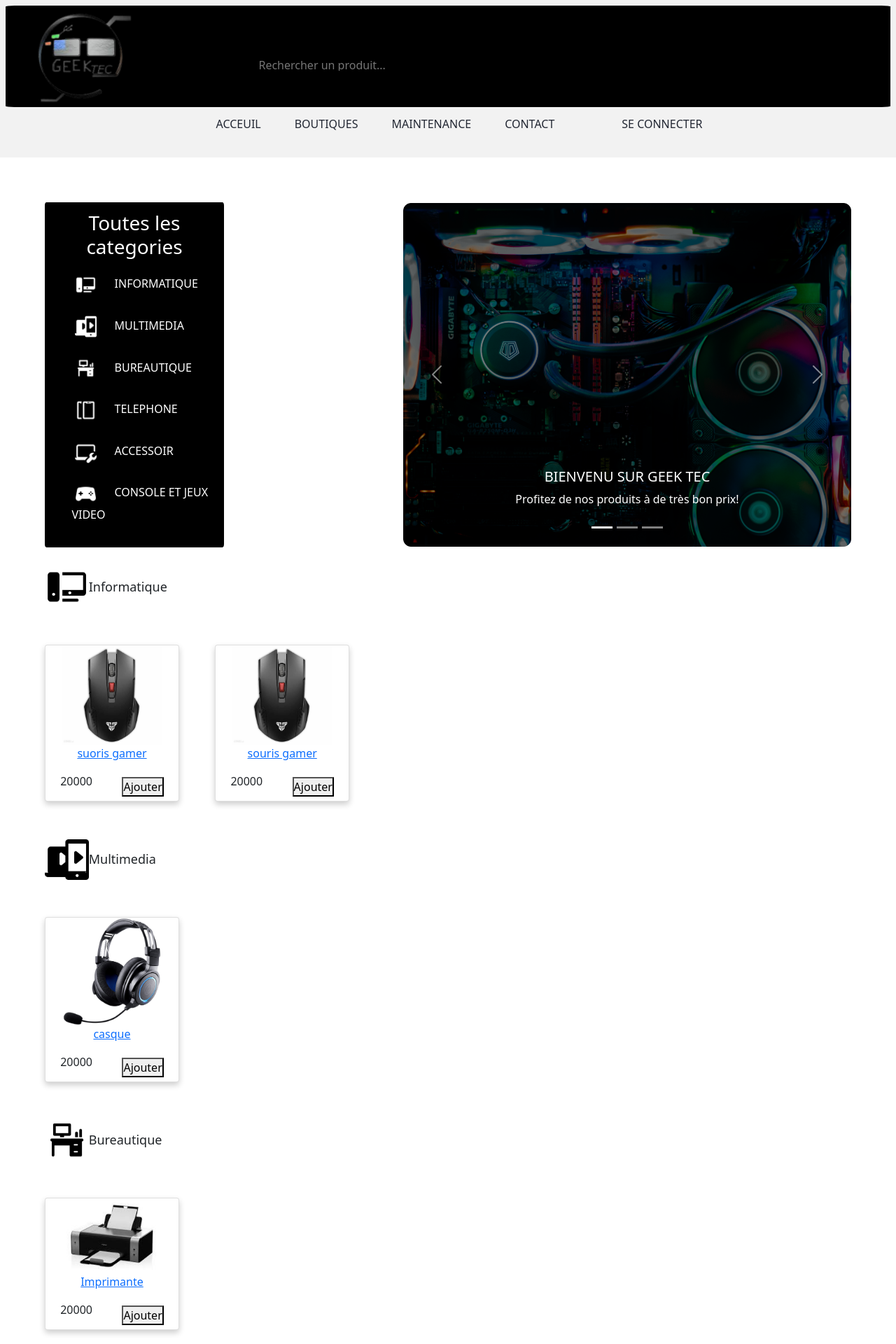
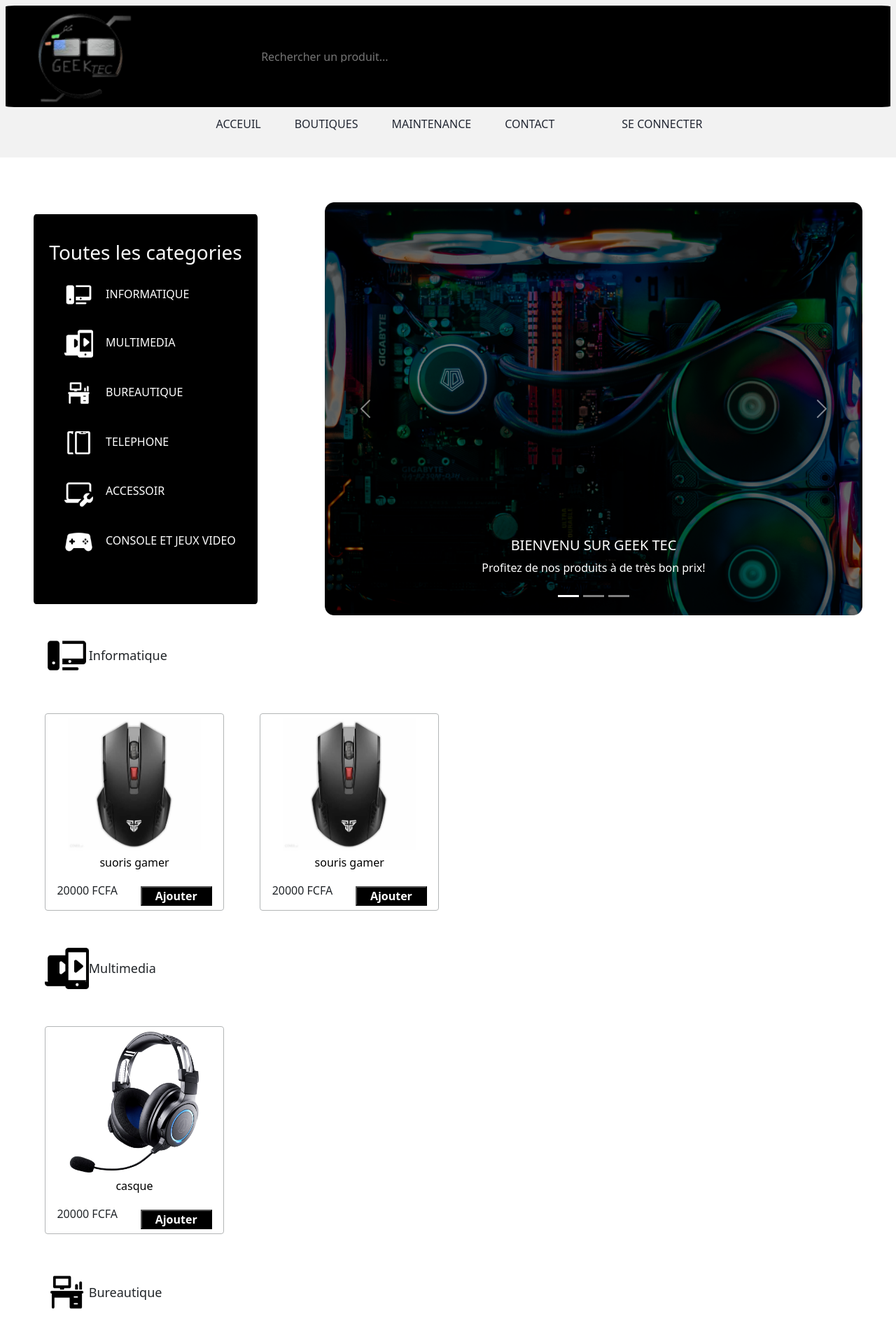
Before and after one commit to Dar-rius/ecommerce, a Django app: page /home/ in a window 1280 px wide. Shown: the top 1920 px of the page at 70% size. Run offline with Django 4.2, Linux system fonts and the light colour scheme; data comes from the database, SQL or seed files in the repository; both versions use the stored data as it was after the commit.

Commit message:
update page home

```diff
--- a/geektech/static/style/index.css
+++ b/geektech/static/style/index.css
@@ -9,10 +9,11 @@
 
 nav{
     background-color: black;
-    width: 20%;
+    width: 25%;
     border-radius: 1%;
     padding: 0.5%;
-    padding-top: 1%;
+    padding-top: 3%;
+    padding-bottom: 3%;
 }
 
 h3{
@@ -21,8 +22,11 @@ h3{
 }
 
 #carouselExampleCaptions{
-    width: 50%;
-    margin-left: 10%;
+    width: 60%;
+}
+
+#image{
+    width: 75%;
 }
 
 ul a{
@@ -33,7 +37,7 @@ ul a{
   }
 
 nav img{
-    margin-right: 10%;
+    margin-right: 5%;
     margin-left: 2%;
     width: 15%;
 }
@@ -53,15 +57,17 @@ nav img{
 }
 
 .card{
-    box-shadow: 0 4px 8px 0 rgba(0,0,0,0.2);
     transition: 0.3s;
-    width: 15%;
+    width: 20%;
     text-align: center;
     margin: 2%;
+    border: 1px solid #B3B6B7;
 }
 
 .card img{
     width: 75%;
+    margin-bottom: 2%;
+    margin-top: 2%;
 }
 
 .bas{
@@ -80,4 +86,16 @@ nav img{
     align-items: center;
 }
 
+.card a{
+    text-decoration: none;
+    color: black;
+}
+
+button{
+    background-color: black;
+    color: white;
+    width: 40%;
+    font-weight: 600;
+}
+
 /* END HOME */
--- a/geektech/templates/page/home.html
+++ b/geektech/templates/page/home.html
@@ -91,7 +91,7 @@
                                 <p>{{produit.nom_produit}}</p>
                             </a>
                             <div class="bas">
-                                <p>{{produit.prix_produit}}</p>
+                                <p>{{produit.prix_produit}}  FCFA</p>
                                 <button>Ajouter</button>
                             </div>
                         </div>
@@ -112,7 +112,7 @@
                                 <p>{{produit.nom_produit}}</p>
                             </a>
                             <div class="bas">
-                                <p>{{produit.prix_produit}}</p>
+                                <p>{{produit.prix_produit}}  FCFA</p>
                                 <button>Ajouter</button>
                             </div>
                         </div>
@@ -130,10 +130,10 @@
                         <div class="card">
                             <a href="{% url 'detail' produit.id%}">
                                 <img src="{{produit.photo_produit.url}}">
-                                <p>{{produit.nom_produit}}</p>
+                                <p>{{produit.nom_produit}} </p>
                             </a>
                             <div class="bas">
-                                <p>{{produit.prix_produit}}</p>
+                                <p>{{produit.prix_produit}}  FCFA</p>
                                 <button>Ajouter</button>
                             </div>
                         </div>
@@ -151,10 +151,10 @@
                         <div class="card">
                             <a href="{% url 'detail' produit.id%}">
                                 <img src="{{produit.photo_produit.url}}">
-                                <p>{{produit.nom_produit}}</p>
+                                <p>{{produit.nom_produit}} </p>
                             </a>
                             <div class="bas">
-                                <p>{{produit.prix_produit}}</p>
+                                <p>{{produit.prix_produit}}  FCFA</p>
                                 <button>Ajouter</button>
                             </div>
                         </div>
@@ -172,10 +172,10 @@
                         <div class="card">
                             <a href="{% url 'detail' produit.id%}">
                                 <img src="{{produit.photo_produit.url}}">
-                                <p>{{produit.nom_produit}}</p>
+                                <p>{{produit.nom_produit}} </p>
                             </a>
                             <div class="bas">
-                                <p>{{produit.prix_produit}}</p>
+                                <p>{{produit.prix_produit}}  FCFA</p>
                                 <button>Ajouter</button>
                             </div>
                         </div>
@@ -193,10 +193,10 @@
                         <div class="card">
                             <a href="{% url 'detail' produit.id%}">
                                 <img src="{{produit.photo_produit.url}}">
-                                <p>{{produit.nom_produit}}</p>
+                                <p>{{produit.nom_produit}} </p>
                             </a>
                             <div class="bas">
-                                <p>{{produit.prix_produit}}</p>
+                                <p>{{produit.prix_produit}}  FCFA</p>
                                 <button>Ajouter</button>
                             </div>
                         </div>
```
Also changed, not shown: db.sqlite3, media/images/casque.png (added), media/images/téléchargement.jfif (added).
